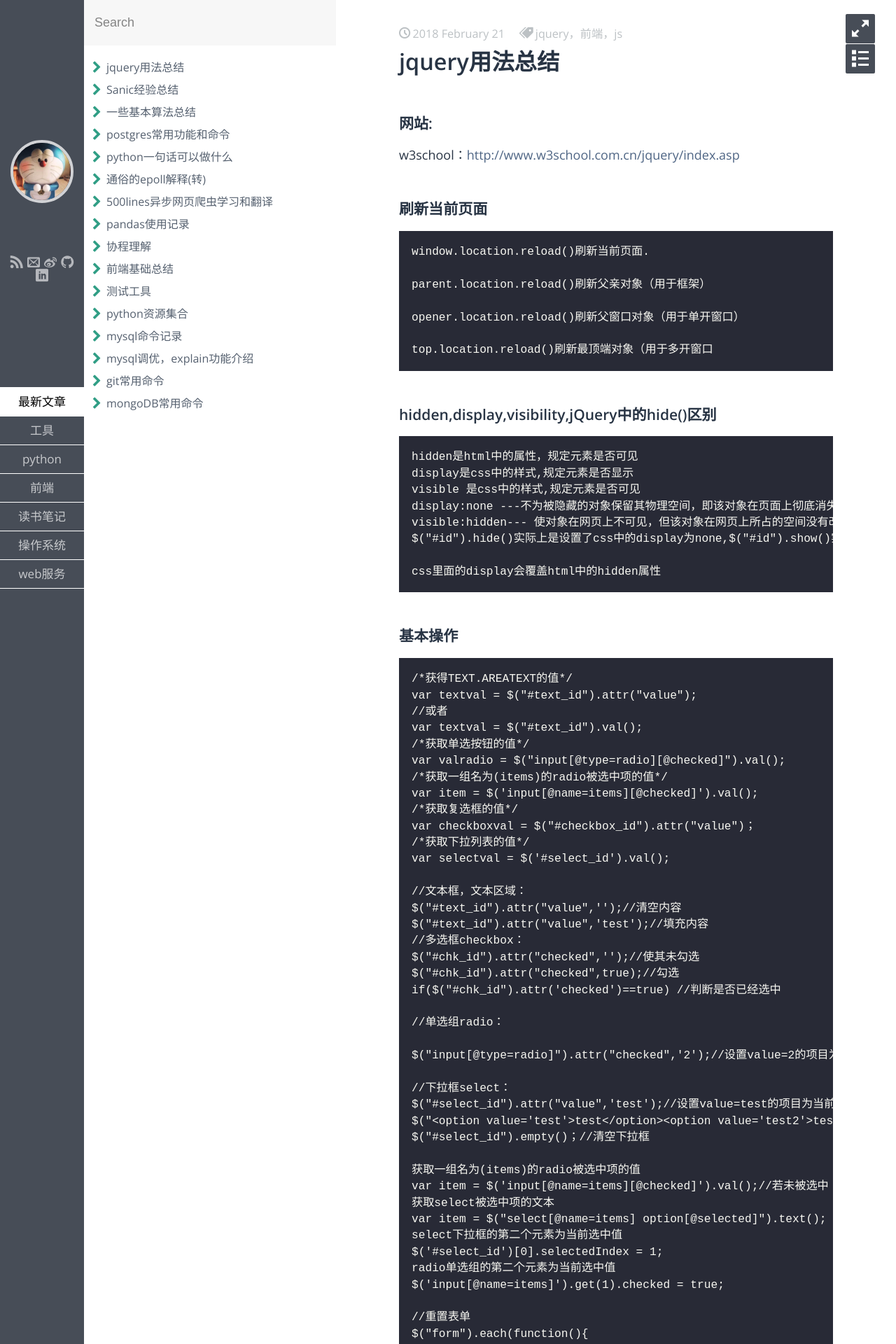
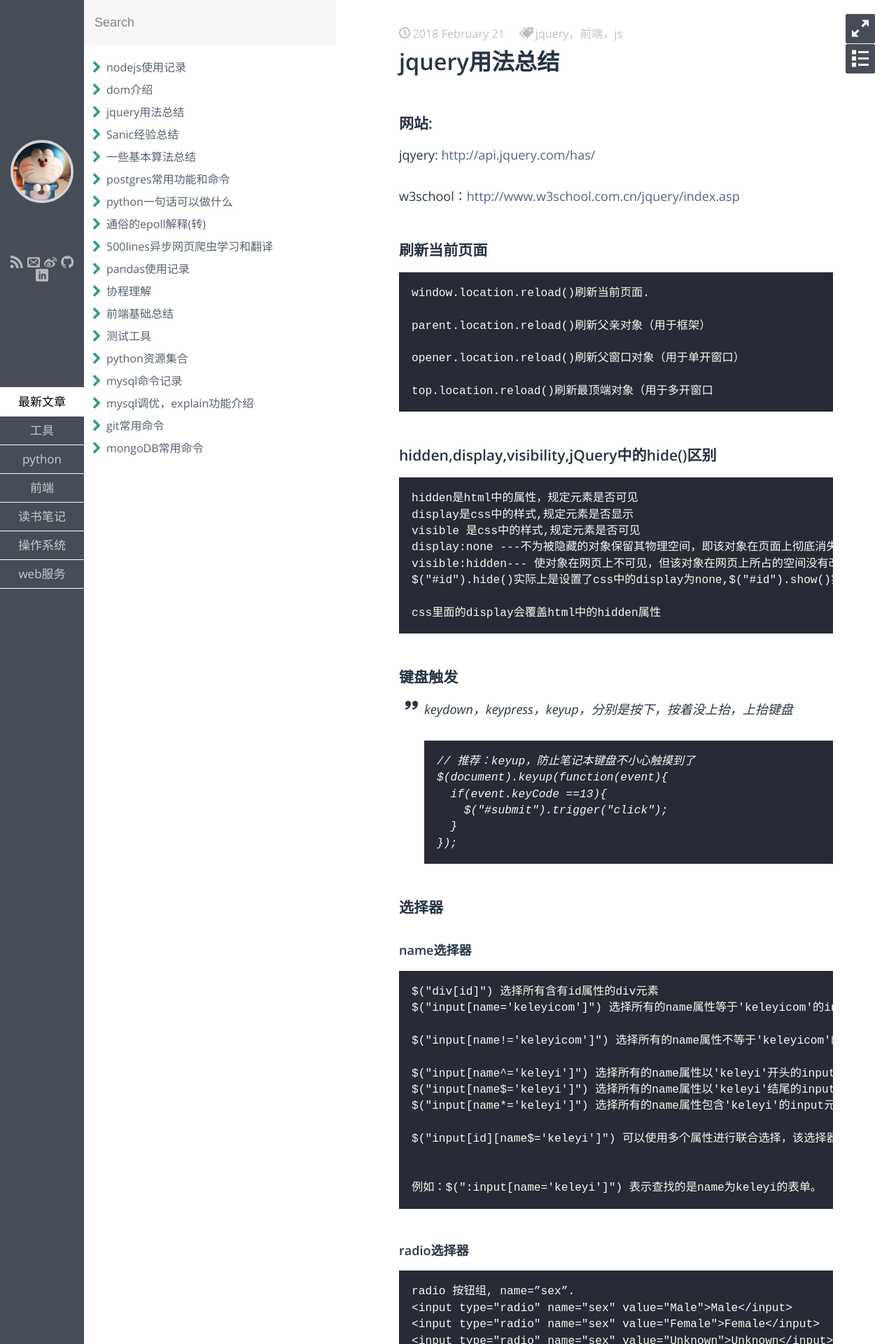
Before and after one commit to Flyingon/Flyingon.github.io, a Jekyll site: the page built from _posts/web/2018-02-21-jquery.md, in a window 1280 px wide. Shown: the top 1920 px of the page at 70% size. Built offline with Jekyll 4.4.1, drawn with Linux system fonts in a browser that asks for light colours; some web fonts are replaced; some of the changed text lies outside the part shown.

Commit message:
update docs

````diff
--- a/_posts/web/2018-02-21-jquery.md
+++ b/_posts/web/2018-02-21-jquery.md
@@ -7,6 +7,8 @@ keywords: jquery，web，js
 ---
 
 ### 网站:
+jqyery: [http://api.jquery.com/has/](http://api.jquery.com/has/)
+
 w3school：[http://www.w3school.com.cn/jquery/index.asp](http://www.w3school.com.cn/jquery/index.asp)
 
 ### 刷新当前页面
@@ -31,6 +33,59 @@ $("#id").hide()实际上是设置了css中的display为none,$("#id").show()实
 
 css里面的display会覆盖html中的hidden属性
 ```
+
+### 键盘触发
+> keydown，keypress，keyup，分别是按下，按着没上抬，上抬键盘
+```
+// 推荐：keyup，防止笔记本键盘不小心触摸到了
+$(document).keyup(function(event){
+  if(event.keyCode ==13){
+    $("#submit").trigger("click");
+  }
+});
+```
+
+### 选择器
+#### name选择器
+```
+$("div[id]") 选择所有含有id属性的div元素
+$("input[name='keleyicom']") 选择所有的name属性等于'keleyicom'的input元素
+
+$("input[name!='keleyicom']") 选择所有的name属性不等于'keleyicom'的input元素
+
+$("input[name^='keleyi']") 选择所有的name属性以'keleyi'开头的input元素
+$("input[name$='keleyi']") 选择所有的name属性以'keleyi'结尾的input元素
+$("input[name*='keleyi']") 选择所有的name属性包含'keleyi'的input元素
+
+$("input[id][name$='keleyi']") 可以使用多个属性进行联合选择，该选择器是得到所有的含有id属性并且那么属性以keleyi结尾的元素
+
+
+例如：$(":input[name='keleyi']") 表示查找的是name为keleyi的表单。
+```
+#### radio选择器
+```
+radio 按钮组, name=”sex”.
+<input type="radio" name="sex" value="Male">Male</input>
+<input type="radio" name="sex" value="Female">Female</input>
+<input type="radio" name="sex" value="Unknown">Unknown</input>
+1. 获取radio选中的value.
+$('input:radio[name=sex]:checked').val();
+2. 选择 radio 按钮 (Male).
+$('input:radio[name=sex]:nth(0)').attr('checked',true);
+或者
+$('input:radio[name=sex]')[0].checked = true;
+3. 选择 radio 按钮 (Female).
+$('input:radio[name=sex]:nth(1)').attr('checked',true);
+或者
+$('input:radio[name=sex]')[1].checked = true;
+4. 选择 radio 按钮 (Unknown).
+$('input:radio[name=sex]:nth(2)').attr('checked',true);
+或者
+$('input:radio[name=sex]')[2].checked = true;
+5. 重置 radio 按钮.
+$('input:radio[name=sex]').attr('checked',false);
+```
+
 
 ### 基本操作
 ```
````
Also changed, not shown: _posts/python/2018-01-08-awesome_python.md (+1 -1 lines), _posts/web/2018-03-08-dom.md (added, +28 -0 lines), _posts/web/2018-03-08-nodejs.md (added, +20 -0 lines), assets/img/web/dom/ct_htmltree.gif (added).
